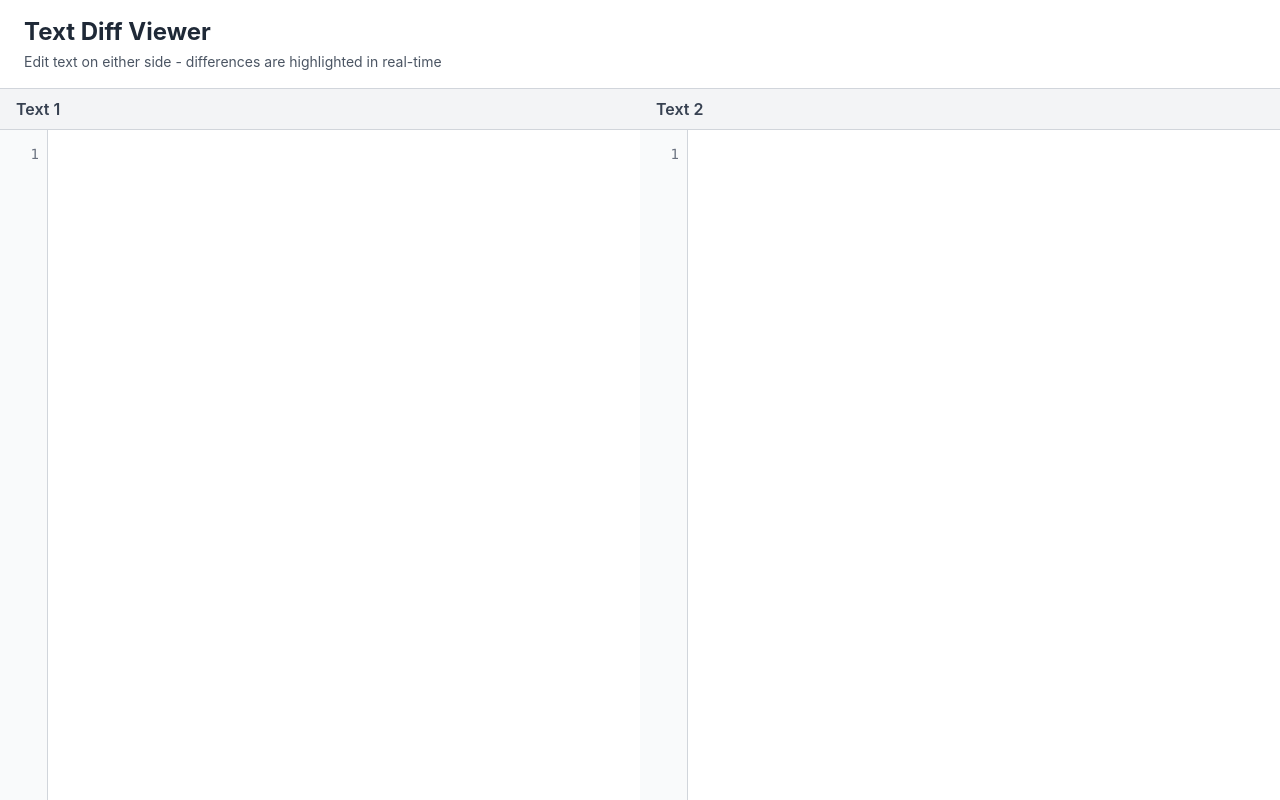
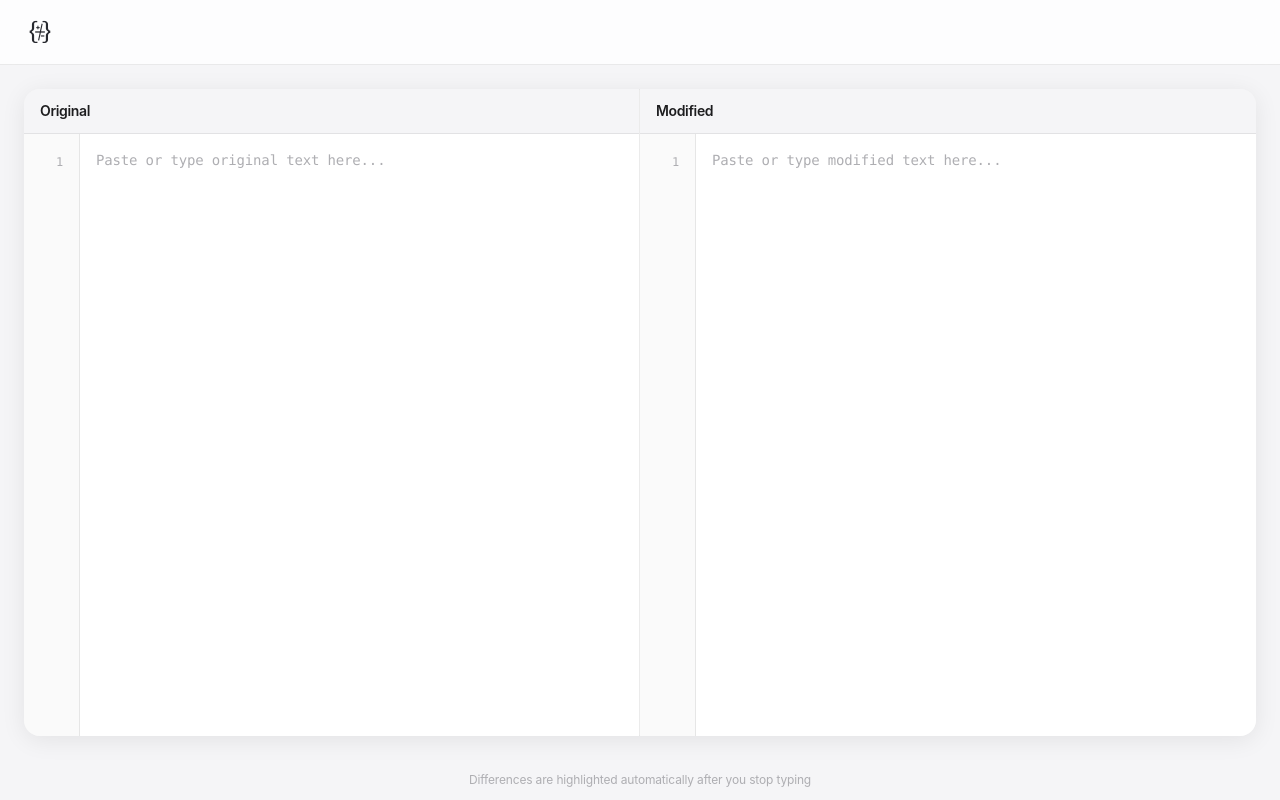
Before and after one commit to pblankley/text-diff, a Next.js app: page / in a window 1280 px wide. Built offline with nearby package versions, Linux system fonts and the light colour scheme.

Commit message:
visuals 1

```diff
--- a/app/globals.css
+++ b/app/globals.css
@@ -1,6 +1,57 @@
 @tailwind base;
 @tailwind components;
 @tailwind utilities;
+
+/* CSS Variables for theming */
+:root {
+  --bg-primary: #FFFFFF;
+  --bg-secondary: #F5F5F7;
+  --bg-tertiary: #E8E8ED;
+  --bg-editor: #FFFFFF;
+  --text-primary: #1D1D1F;
+  --text-secondary: #6E6E73;
+  --text-tertiary: #AEAEB2;
+  --border-color: rgba(0, 0, 0, 0.08);
+  --border-color-strong: rgba(0, 0, 0, 0.12);
+  --accent: #007AFF;
+  --accent-hover: #0056CC;
+
+  /* Diff colors */
+  --diff-added-bg: rgba(52, 199, 89, 0.18);
+  --diff-added-text: #1D7A34;
+  --diff-removed-bg: rgba(255, 59, 48, 0.14);
+  --diff-removed-text: #C41E10;
+
+  /* Line numbers */
+  --line-number-bg: #FAFAFA;
+  --line-number-text: #AEAEB2;
+}
+
+@media (prefers-color-scheme: dark) {
+  :root {
+    --bg-primary: #1C1C1E;
+    --bg-secondary: #2C2C2E;
+    --bg-tertiary: #3A3A3C;
+    --bg-editor: #1C1C1E;
+    --text-primary: #F5F5F7;
+    --text-secondary: #AEAEB2;
+    --text-tertiary: #636366;
+    --border-color: rgba(255, 255, 255, 0.08);
+    --border-color-strong: rgba(255, 255, 255, 0.12);
+    --accent: #0A84FF;
+    --accent-hover: #409CFF;
+
+    /* Diff colors - dark mode */
+    --diff-added-bg: rgba(48, 209, 88, 0.22);
+    --diff-added-text: #30D158;
+    --diff-removed-bg: rgba(255, 69, 58, 0.2);
+    --diff-removed-text: #FF6961;
+
+    /* Line numbers */
+    --line-number-bg: #252528;
+    --line-number-text: #636366;
+  }
+}
 
 * {
   box-sizing: border-box;
@@ -16,28 +67,112 @@ body {
 }
 
 body {
-  font-family: -apple-system, BlinkMacSystemFont, 'Segoe UI', 'Roboto', 'Oxygen',
-    'Ubuntu', 'Cantarell', 'Fira Sans', 'Droid Sans', 'Helvetica Neue',
-    sans-serif;
+  font-family: 'SF Pro Display', 'SF Pro Text', -apple-system, BlinkMacSystemFont,
+    system-ui, 'Segoe UI', Roboto, 'Helvetica Neue', Arial, sans-serif;
   -webkit-font-smoothing: antialiased;
   -moz-osx-font-smoothing: grayscale;
+  background-color: var(--bg-secondary);
+  color: var(--text-primary);
+  font-feature-settings: 'kern' 1, 'liga' 1;
+  letter-spacing: -0.01em;
 }
 
-/* Custom scrollbar for better aesthetics */
+/* Apple-style scrollbar */
 ::-webkit-scrollbar {
-  width: 10px;
-  height: 10px;
+  width: 8px;
+  height: 8px;
 }
 
 ::-webkit-scrollbar-track {
-  background: #f1f1f1;
+  background: transparent;
 }
 
 ::-webkit-scrollbar-thumb {
-  background: #888;
-  border-radius: 5px;
+  background: var(--text-tertiary);
+  border-radius: 4px;
+  border: 2px solid transparent;
+  background-clip: padding-box;
 }
 
 ::-webkit-scrollbar-thumb:hover {
-  background: #555;
+  background: var(--text-secondary);
+  background-clip: padding-box;
 }
+
+/* Hide scrollbar when not hovering (Apple-style) */
+.editor-scroll::-webkit-scrollbar-thumb {
+  background: transparent;
+}
+
+.editor-scroll:hover::-webkit-scrollbar-thumb {
+  background: var(--text-tertiary);
+  background-clip: padding-box;
+}
+
+/* Diff highlighting classes */
+.diff-added {
+  background-color: var(--diff-added-bg);
+  color: var(--diff-added-text);
+  border-radius: 3px;
+  padding: 0 1px;
+}
+
+.diff-removed {
+  background-color: var(--diff-removed-bg);
+  color: var(--diff-removed-text);
+  border-radius: 3px;
+  padding: 0 1px;
+}
+
+/* Line highlight for diff */
+.line-added {
+  background-color: var(--diff-added-bg);
+}
+
+.line-removed {
+  background-color: var(--diff-removed-bg);
+}
+
+/* Focus ring Apple style */
+.focus-ring:focus {
+  outline: none;
+  box-shadow: 0 0 0 4px rgba(0, 122, 255, 0.3);
+}
+
+/* Glass effect for header */
+.glass-effect {
+  backdrop-filter: saturate(180%) blur(20px);
+  -webkit-backdrop-filter: saturate(180%) blur(20px);
+}
+
+/* Smooth transitions */
+* {
+  transition-property: background-color, border-color, color, box-shadow;
+  transition-duration: 0.2s;
+  transition-timing-function: ease-out;
+}
+
+/* Prevent transition on page load */
+.preload * {
+  transition: none !important;
+}
+
+/* Editor placeholder */
+.editor-placeholder::before {
+  content: attr(data-placeholder);
+  color: var(--text-tertiary);
+  pointer-events: none;
+  position: absolute;
+  font-style: italic;
+}
+
+/* Selection color */
+::selection {
+  background-color: rgba(0, 122, 255, 0.3);
+}
+
+@media (prefers-color-scheme: dark) {
+  ::selection {
+    background-color: rgba(10, 132, 255, 0.4);
+  }
+}
--- a/app/layout.tsx
+++ b/app/layout.tsx
@@ -2,10 +2,20 @@ import type { Metadata } from 'next';
 import './globals.css';
 
 export const metadata: Metadata = {
-  title: 'Text Diff Viewer',
-  description: 'Beautiful side-by-side text diff viewer with GitHub-style colors',
+  title: 'Diff',
+  description: 'Beautiful side-by-side text comparison',
   icons: {
     icon: [
+      {
+        url: '/diff-logo-dark.png',
+        media: '(prefers-color-scheme: light)',
+      },
+      {
+        url: '/diff-logo-light.png',
+        media: '(prefers-color-scheme: dark)',
+      },
+    ],
+    apple: [
       {
         url: '/diff-logo-dark.png',
         media: '(prefers-color-scheme: light)',
@@ -24,8 +34,10 @@ export default function RootLayout({
   children: React.ReactNode;
 }) {
   return (
-    <html lang="en">
-      <body className="antialiased">{children}</body>
+    <html lang="en" suppressHydrationWarning>
+      <body className="antialiased">
+        {children}
+      </body>
     </html>
   );
 }
--- a/components/DiffViewer.tsx
+++ b/components/DiffViewer.tsx
@@ -1,48 +1,118 @@
 'use client';
 
-import React, { useState } from 'react';
+import React, { useState, useEffect } from 'react';
+import Image from 'next/image';
 import { useDiff } from '@/hooks/useDiff';
 import { TextEditor } from './TextEditor';
 
 export const DiffViewer: React.FC = () => {
   const [leftText, setLeftText] = useState('');
   const [rightText, setRightText] = useState('');
+  const [isDark, setIsDark] = useState(false);
 
   const { diffResult, isComputing } = useDiff(leftText, rightText);
 
+  // Detect system color scheme
+  useEffect(() => {
+    const mediaQuery = window.matchMedia('(prefers-color-scheme: dark)');
+    setIsDark(mediaQuery.matches);
+
+    const handler = (e: MediaQueryListEvent) => setIsDark(e.matches);
+    mediaQuery.addEventListener('change', handler);
+    return () => mediaQuery.removeEventListener('change', handler);
+  }, []);
+
   return (
-    <div className="h-screen flex flex-col">
+    <div
+      className="h-screen flex flex-col"
+      style={{ backgroundColor: 'var(--bg-secondary)' }}
+    >
       {/* Header */}
-      <header className="flex-shrink-0 px-6 py-4 bg-white border-b border-gray-300">
-        <h1 className="text-2xl font-bold text-gray-800">Text Diff Viewer</h1>
-        <p className="text-sm text-gray-600 mt-1">
-          Edit text on either side - differences are highlighted in real-time
-          {isComputing && <span className="ml-2 text-blue-600">(Computing...)</span>}
-        </p>
+      <header
+        className="flex-shrink-0 px-6 py-4 glass-effect border-b"
+        style={{
+          backgroundColor: isDark ? 'rgba(28, 28, 30, 0.8)' : 'rgba(255, 255, 255, 0.8)',
+          borderColor: 'var(--border-color)'
+        }}
+      >
+        <div className="max-w-screen-2xl mx-auto flex items-center justify-between">
+          <div className="flex items-center gap-4">
+            {/* Logo - switches based on color scheme */}
+            <Image
+              src={isDark ? '/diff-logo-light-wide.png' : '/diff-logo-dark-wide.png'}
+              alt="Diff"
+              width={100}
+              height={32}
+              className="h-8 w-auto"
+              priority
+            />
+          </div>
+
+          <div className="flex items-center gap-3">
+            {/* Computing indicator */}
+            {isComputing && (
+              <div className="flex items-center gap-2 px-3 py-1.5 rounded-full"
+                style={{ backgroundColor: 'var(--bg-tertiary)' }}
+              >
+                <div className="w-2 h-2 rounded-full bg-[var(--accent)] animate-pulse" />
+                <span
+                  className="text-xs font-medium"
+                  style={{ color: 'var(--text-secondary)' }}
+                >
+                  Analyzing
+                </span>
+              </div>
+            )}
+          </div>
+        </div>
       </header>
 
-      {/* Main Content - Two Panes */}
-      <div className="flex-1 flex overflow-hidden">
-        <div className="w-1/2">
+      {/* Main Content */}
+      <main className="flex-1 p-4 md:p-6 overflow-hidden">
+        <div
+          className="h-full rounded-apple-lg overflow-hidden flex"
+          style={{
+            backgroundColor: 'var(--bg-primary)',
+            boxShadow: isDark
+              ? '0 4px 24px rgba(0, 0, 0, 0.4), inset 0 0 0 0.5px rgba(255, 255, 255, 0.05)'
+              : '0 4px 24px rgba(0, 0, 0, 0.08), inset 0 0 0 0.5px rgba(0, 0, 0, 0.04)'
+          }}
+        >
+          {/* Left Editor */}
+          <div className="w-1/2 flex flex-col border-r" style={{ borderColor: 'var(--border-color)' }}>
             <TextEditor
               value={leftText}
               onChange={setLeftText}
               diffLines={diffResult.leftLines}
-            label="Text 1"
+              label="Original"
               side="left"
+              placeholder="Paste or type original text here..."
             />
           </div>
 
-        <div className="w-1/2">
+          {/* Right Editor */}
+          <div className="w-1/2 flex flex-col">
             <TextEditor
               value={rightText}
               onChange={setRightText}
               diffLines={diffResult.rightLines}
-            label="Text 2"
+              label="Modified"
               side="right"
+              placeholder="Paste or type modified text here..."
             />
           </div>
         </div>
+      </main>
+
+      {/* Footer hint */}
+      <footer
+        className="flex-shrink-0 px-6 py-3 text-center"
+        style={{ color: 'var(--text-tertiary)' }}
+      >
+        <p className="text-xs">
+          Differences are highlighted automatically after you stop typing
+        </p>
+      </footer>
     </div>
   );
 };
--- a/components/TextEditor.tsx
+++ b/components/TextEditor.tsx
@@ -1,6 +1,6 @@
 'use client';
 
-import React, { useRef, useCallback, useEffect } from 'react';
+import React, { useRef, useCallback, useEffect, useState } from 'react';
 import { DiffLine } from '@/lib/types';
 
 interface TextEditorProps {
@@ -9,6 +9,7 @@ interface TextEditorProps {
   diffLines: DiffLine[];
   label: string;
   side: 'left' | 'right';
+  placeholder?: string;
 }
 
 export const TextEditor: React.FC<TextEditorProps> = ({
@@ -16,10 +17,12 @@ export const TextEditor: React.FC<TextEditorProps> = ({
   onChange,
   diffLines,
   label,
-  side
+  side,
+  placeholder = 'Enter text...'
 }) => {
   const editorRef = useRef<HTMLDivElement>(null);
   const isUpdatingRef = useRef(false);
+  const [isEmpty, setIsEmpty] = useState(true);
 
   // Handle content changes from contentEditable
   const handleInput = useCallback(() => {
@@ -29,21 +32,24 @@ export const TextEditor: React.FC<TextEditorProps> = ({
     if (!editor) return;
 
     const newValue = editor.innerText;
+    setIsEmpty(!newValue || newValue === '\n');
     onChange(newValue);
   }, [onChange]);
 
+  // Track empty state
+  useEffect(() => {
+    setIsEmpty(!value);
+  }, [value]);
+
   // Apply diff highlights ONLY when diffLines changes (after debounce completes)
-  // This lets the user type freely without DOM rebuilds interrupting them
   useEffect(() => {
     const editor = editorRef.current;
     if (!editor) return;
 
-    // Skip if there are no diff lines - let the contentEditable work naturally
     if (diffLines.length === 0) return;
 
     isUpdatingRef.current = true;
 
-    // Save cursor position and focus state
     const selection = window.getSelection();
     let cursorOffset = 0;
 
@@ -53,47 +59,35 @@ export const TextEditor: React.FC<TextEditorProps> = ({
 
     if (selectionInEditor) {
       const range = selection.getRangeAt(0);
-
-      // Calculate absolute cursor position in the text
       const preCaretRange = range.cloneRange();
       preCaretRange.selectNodeContents(editor);
       preCaretRange.setEnd(range.startContainer, range.startOffset);
       cursorOffset = preCaretRange.toString().length;
     }
 
-    // Rebuild content with diff highlights
     editor.innerHTML = '';
     const fragment = document.createDocumentFragment();
 
     diffLines.forEach((diffLine, lineIndex) => {
       diffLine.segments.forEach((segment) => {
-        // Only wrap in span if the segment needs highlighting
-        // Plain text nodes for unchanged content work better with contentEditable
         if (segment.type === 'added' || segment.type === 'removed') {
           const span = document.createElement('span');
-          span.className = segment.type === 'added'
-            ? 'bg-diff-added text-green-900'
-            : 'bg-diff-removed text-red-900';
+          span.className = segment.type === 'added' ? 'diff-added' : 'diff-removed';
           span.textContent = segment.text;
           fragment.appendChild(span);
         } else {
-          // Unchanged text as plain text node - better for cursor positioning
           fragment.appendChild(document.createTextNode(segment.text));
         }
       });
 
-      // Add newline between lines (except for the last line)
       if (lineIndex < diffLines.length - 1) {
         fragment.appendChild(document.createTextNode('\n'));
       }
     });
 
     editor.appendChild(fragment);
-
-    // Normalize the DOM to merge adjacent text nodes - helps with cursor positioning
     editor.normalize();
 
-    // Restore focus and cursor position
     try {
       if (shouldRestoreFocus) {
         editor.focus();
@@ -102,7 +96,6 @@ export const TextEditor: React.FC<TextEditorProps> = ({
       const newSelection = window.getSelection();
       const newRange = document.createRange();
 
-      // Find the position in the new DOM
       let charCount = 0;
       let foundPosition = false;
 
@@ -131,7 +124,6 @@ export const TextEditor: React.FC<TextEditorProps> = ({
       }
 
       if (!foundPosition) {
-        // Default to start of content when cursor is at position 0, otherwise end
         newRange.selectNodeContents(editor);
         newRange.collapse(cursorOffset === 0);
       }
@@ -139,7 +131,6 @@ export const TextEditor: React.FC<TextEditorProps> = ({
       newSelection?.removeAllRanges();
       newSelection?.addRange(newRange);
     } catch (e) {
-      // Cursor restoration failed, but still try to maintain focus
       console.error('Cursor restoration error:', e);
       if (shouldRestoreFocus) {
         editor.focus();
@@ -147,9 +138,8 @@ export const TextEditor: React.FC<TextEditorProps> = ({
     }
 
     isUpdatingRef.current = false;
-  }, [diffLines]); // Only rebuild when diffLines changes, NOT on every keystroke
+  }, [diffLines]);
 
-  // Sync scroll with line numbers
   const handleScroll = useCallback((e: React.UIEvent<HTMLDivElement>) => {
     const lineNumbers = document.getElementById(`line-numbers-${side}`);
     if (lineNumbers) {
@@ -157,21 +147,38 @@ export const TextEditor: React.FC<TextEditorProps> = ({
     }
   }, [side]);
 
-  // Generate line number display based on actual text content
   const lines = value.split('\n');
   const lineCount = Math.max(lines.length, 1);
 
-  // Build a map of line numbers to diff types for coloring
   const lineDiffMap = new Map<number, 'added' | 'removed' | 'unchanged'>();
   diffLines.forEach(dl => {
     lineDiffMap.set(dl.lineNumber, dl.type);
   });
 
   return (
-    <div className="flex flex-col h-full border-r border-gray-300 last:border-r-0">
+    <div className="flex flex-col h-full">
       {/* Header */}
-      <div className="px-4 py-2 bg-gray-100 border-b border-gray-300 font-semibold text-gray-700">
-        {label}
+      <div
+        className="px-4 py-3 border-b flex items-center justify-between"
+        style={{
+          backgroundColor: 'var(--bg-secondary)',
+          borderColor: 'var(--border-color)'
+        }}
+      >
+        <span
+          className="text-sm font-semibold tracking-tight"
+          style={{ color: 'var(--text-primary)' }}
+        >
+          {label}
+        </span>
+        {value && (
+          <span
+            className="text-xs tabular-nums"
+            style={{ color: 'var(--text-tertiary)' }}
+          >
+            {lineCount} {lineCount === 1 ? 'line' : 'lines'}
+          </span>
+        )}
       </div>
 
       {/* Editor Area */}
@@ -179,8 +186,12 @@ export const TextEditor: React.FC<TextEditorProps> = ({
         {/* Line Numbers */}
         <div
           id={`line-numbers-${side}`}
-          className="flex-shrink-0 w-12 bg-gray-50 border-r border-gray-300 overflow-hidden text-right pr-2 py-3 text-sm text-gray-500 select-none font-mono"
-          style={{ overflowY: 'hidden' }}
+          className="flex-shrink-0 w-14 overflow-hidden text-right pr-3 py-4 select-none font-mono text-xs"
+          style={{
+            backgroundColor: 'var(--line-number-bg)',
+            overflowY: 'hidden',
+            borderRight: '1px solid var(--border-color)'
+          }}
         >
           {Array.from({ length: lineCount }, (_, i) => {
             const lineNum = i + 1;
@@ -188,10 +199,11 @@ export const TextEditor: React.FC<TextEditorProps> = ({
             return (
               <div
                 key={lineNum}
-                className={`leading-6 ${
-                  diffType === 'added' ? 'bg-diff-added' :
-                  diffType === 'removed' ? 'bg-diff-removed' : ''
+                className={`leading-6 px-1 ${
+                  diffType === 'added' ? 'line-added' :
+                  diffType === 'removed' ? 'line-removed' : ''
                 }`}
+                style={{ color: 'var(--line-number-text)' }}
               >
                 {lineNum}
               </div>
@@ -199,17 +211,31 @@ export const TextEditor: React.FC<TextEditorProps> = ({
           })}
         </div>
 
-        {/* ContentEditable Editor with Inline Diff Highlighting */}
-        <div className="flex-1 overflow-auto">
+        {/* Editor Container */}
+        <div className="flex-1 overflow-auto editor-scroll relative">
+          {/* Placeholder */}
+          {isEmpty && (
+            <div
+              className="absolute top-4 left-4 pointer-events-none font-mono text-sm"
+              style={{ color: 'var(--text-tertiary)' }}
+            >
+              {placeholder}
+            </div>
+          )}
+
+          {/* ContentEditable Editor */}
           <div
             ref={editorRef}
             contentEditable
             onInput={handleInput}
             onScroll={handleScroll}
-            className="w-full h-full outline-none py-3 px-3 font-mono text-sm leading-6 whitespace-pre-wrap break-words"
+            className="w-full h-full outline-none py-4 px-4 font-mono text-sm leading-6 whitespace-pre-wrap"
             style={{
               minHeight: '100%',
-              wordBreak: 'break-word'
+              wordBreak: 'break-word',
+              color: 'var(--text-primary)',
+              backgroundColor: 'var(--bg-editor)',
+              caretColor: 'var(--accent)'
             }}
             spellCheck={false}
             suppressContentEditableWarning
--- a/tailwind.config.ts
+++ b/tailwind.config.ts
@@ -6,15 +6,79 @@ const config: Config = {
     './components/**/*.{js,ts,jsx,tsx,mdx}',
     './app/**/*.{js,ts,jsx,tsx,mdx}',
   ],
+  darkMode: 'class',
   theme: {
     extend: {
       colors: {
+        // Apple-inspired color palette
+        apple: {
+          blue: '#007AFF',
+          green: '#34C759',
+          red: '#FF3B30',
+          gray: {
+            50: '#F5F5F7',
+            100: '#E8E8ED',
+            200: '#D2D2D7',
+            300: '#AEAEB2',
+            400: '#8E8E93',
+            500: '#636366',
+            600: '#48484A',
+            700: '#3A3A3C',
+            800: '#2C2C2E',
+            900: '#1C1C1E',
+          }
+        },
         diff: {
-          added: '#d1f5d3',
-          addedDark: '#acf2bd',
-          removed: '#ffd7d5',
-          removedDark: '#ffb3b0',
+          added: 'rgba(52, 199, 89, 0.2)',
+          addedText: '#1D7A34',
+          addedBorder: 'rgba(52, 199, 89, 0.4)',
+          removed: 'rgba(255, 59, 48, 0.15)',
+          removedText: '#C41E10',
+          removedBorder: 'rgba(255, 59, 48, 0.3)',
+          // Dark mode variants
+          addedDark: 'rgba(52, 199, 89, 0.25)',
+          addedTextDark: '#32D74B',
+          removedDark: 'rgba(255, 69, 58, 0.2)',
+          removedTextDark: '#FF6961',
         }
+      },
+      fontFamily: {
+        sans: [
+          'SF Pro Display',
+          'SF Pro Text',
+          '-apple-system',
+          'BlinkMacSystemFont',
+          'system-ui',
+          'Segoe UI',
+          'Roboto',
+          'Helvetica Neue',
+          'Arial',
+          'sans-serif',
+        ],
+        mono: [
+          'SF Mono',
+          'Menlo',
+          'Monaco',
+          'Consolas',
+          'Liberation Mono',
+          'Courier New',
+          'monospace',
+        ],
+      },
+      boxShadow: {
+        'apple': '0 4px 16px rgba(0, 0, 0, 0.08)',
+        'apple-lg': '0 8px 32px rgba(0, 0, 0, 0.12)',
+        'apple-inset': 'inset 0 1px 3px rgba(0, 0, 0, 0.06)',
+        'apple-dark': '0 4px 16px rgba(0, 0, 0, 0.4)',
+        'apple-lg-dark': '0 8px 32px rgba(0, 0, 0, 0.5)',
+      },
+      borderRadius: {
+        'apple': '12px',
+        'apple-lg': '16px',
+        'apple-xl': '20px',
+      },
+      backdropBlur: {
+        'apple': '20px',
       }
     },
   },
```
Lines whose indentation alone changed are shown as unchanged.
